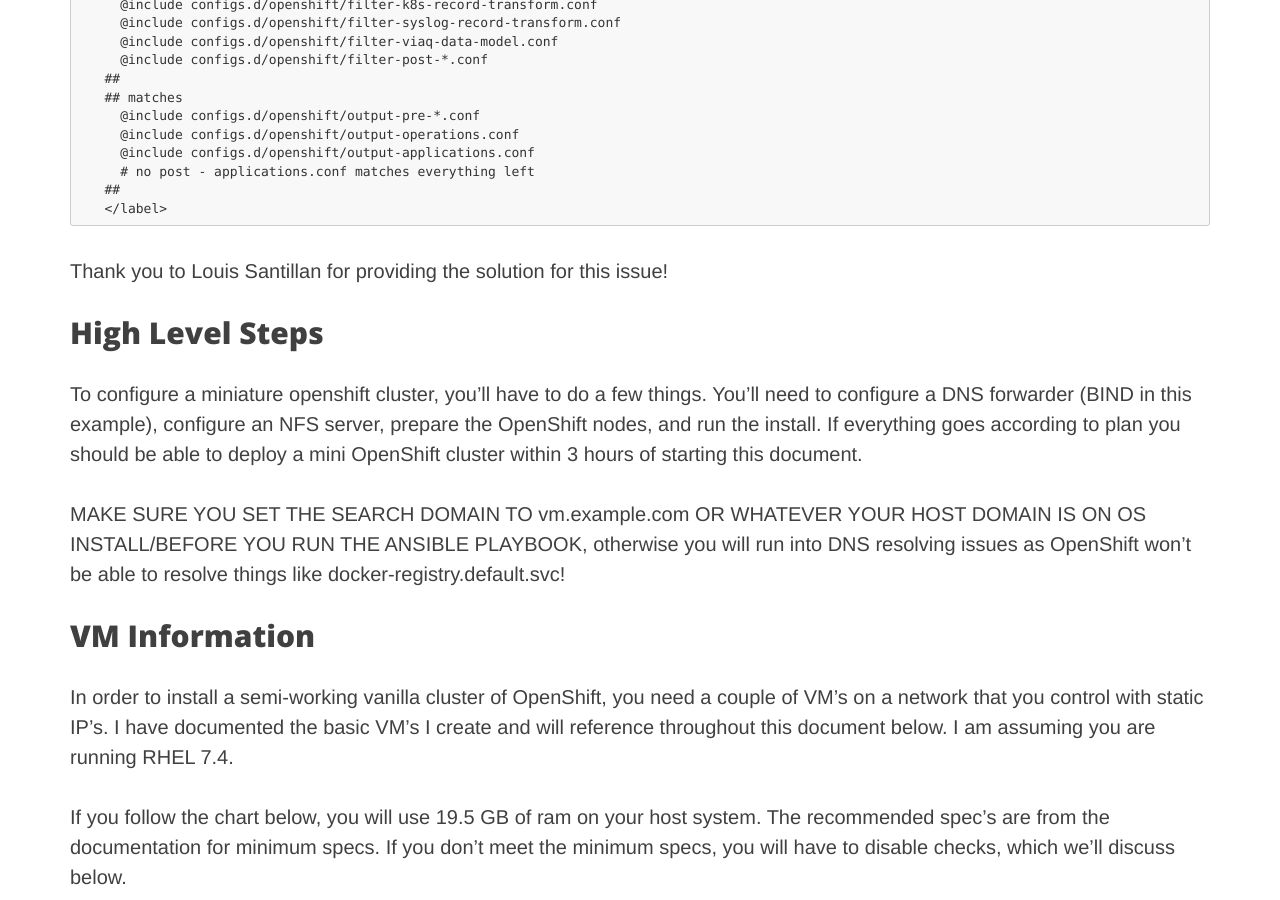
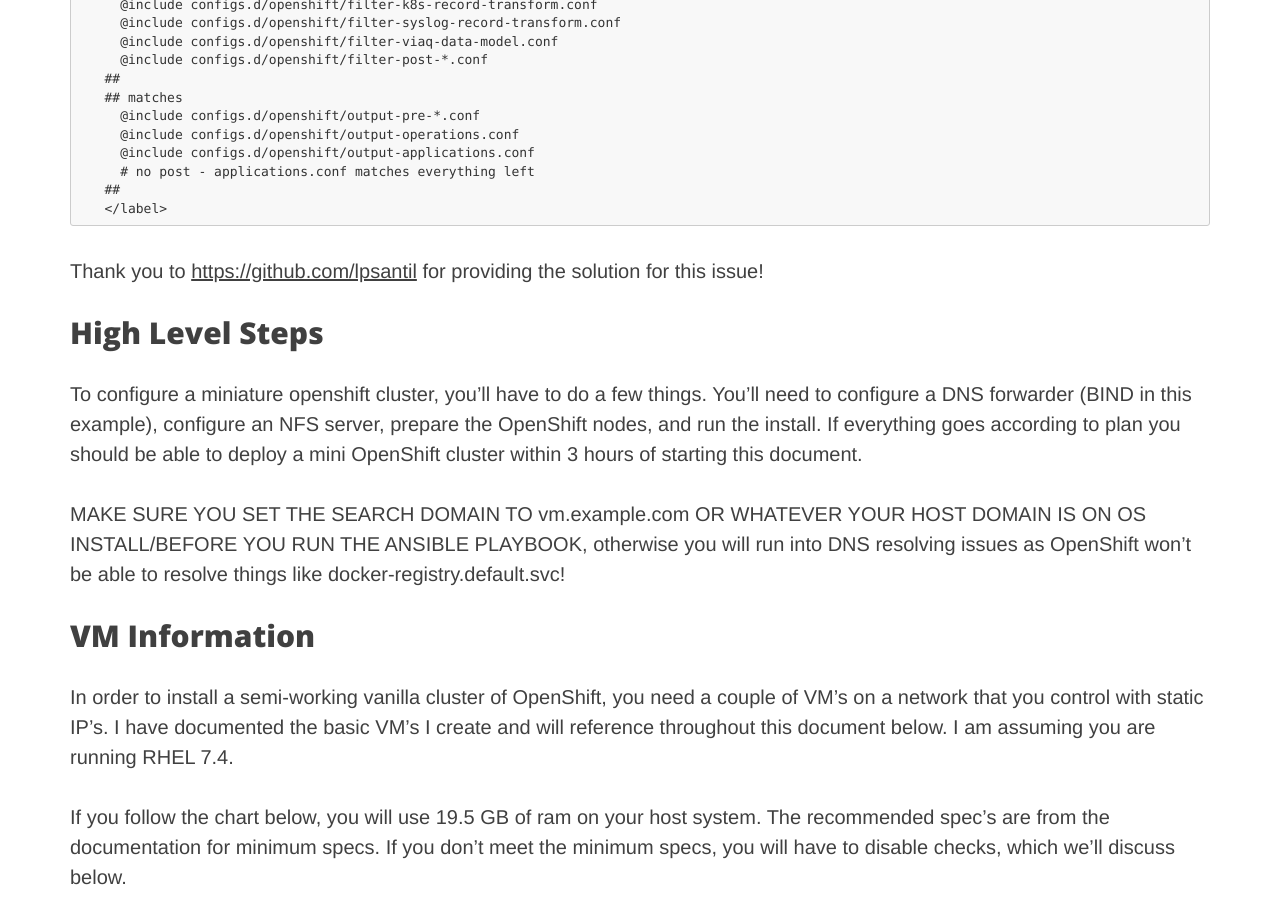
Before and after one commit to Oats87/oats87.github.io, a Jekyll site: the page built from _posts/2017-10-19-mini-cluster.markdown, in a window 1280 px wide and 900 px high, scrolled down 2518 px. Built offline with Jekyll 4.4.1, drawn with Linux system fonts in a browser that asks for light colours; nearby versions of some CDN libraries.

Commit message:
Adding link for louis

````diff
--- a/_posts/2017-10-19-mini-cluster.markdown
+++ b/_posts/2017-10-19-mini-cluster.markdown
@@ -91,7 +91,7 @@
    </label>
 ```
 
-Thank you to Louis Santillan for providing the solution for this issue!
+Thank you to [https://github.com/lpsantil](Louis Santillan) for providing the solution for this issue!
 
 ## High Level Steps
 
````
